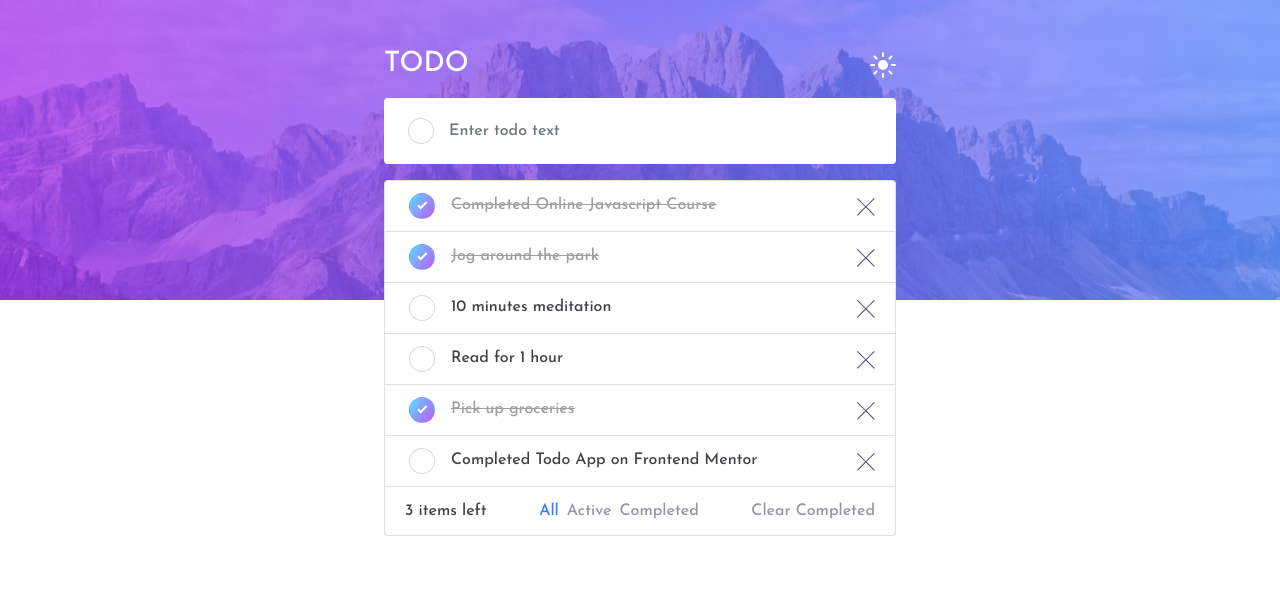
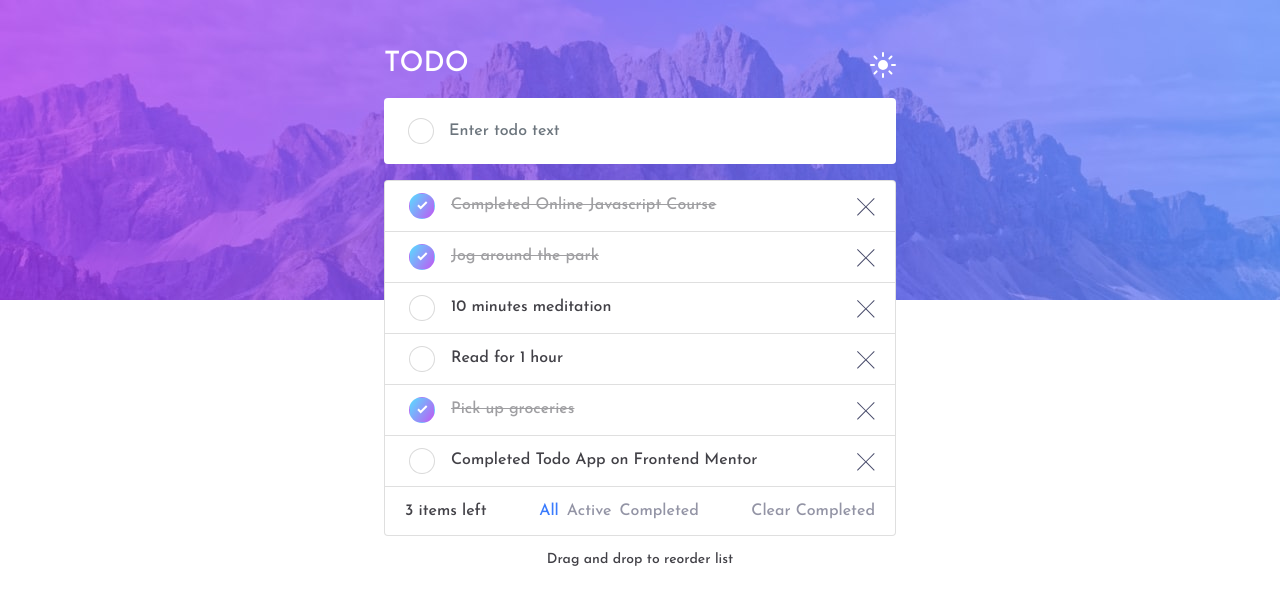
Before and after one commit to nabaraj/frontendmentor-todoapp, a React (Create React App) app: page / in a window 1280 px wide. Shown: the top 604 px of the page. Built offline with nearby package versions, Linux system fonts and the light colour scheme.

Commit message:
added footer text

```diff
--- a/src/App.js
+++ b/src/App.js
@@ -120,6 +120,7 @@ function App() {
           clearCompleted = {clearCompleted}
           onSortEnd = {onSortEnd}
         />
+        <h3 className='text-center mt-3 footerText' style={{fontSize:'14px'}}>Drag and drop to reorder list</h3>
       </div>
     </div>
   );
--- a/src/scss/_main.scss
+++ b/src/scss/_main.scss
@@ -16,7 +16,9 @@ $color-scheme: (
           background-color: $backgroundColor;
           color: $content;
       }
-
+      .footerText{
+        color: $content
+      }
       .footerList{
         color:$grayishBlue;
         cursor: pointer;
```
